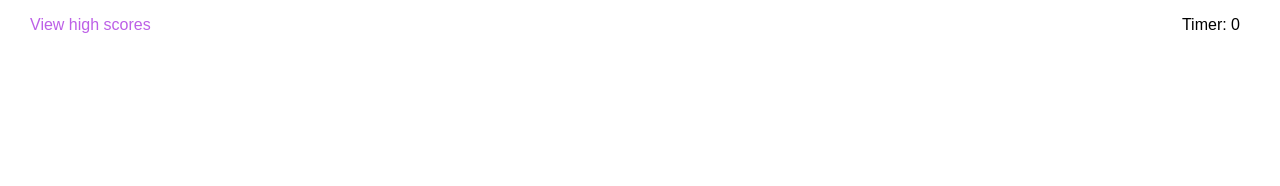
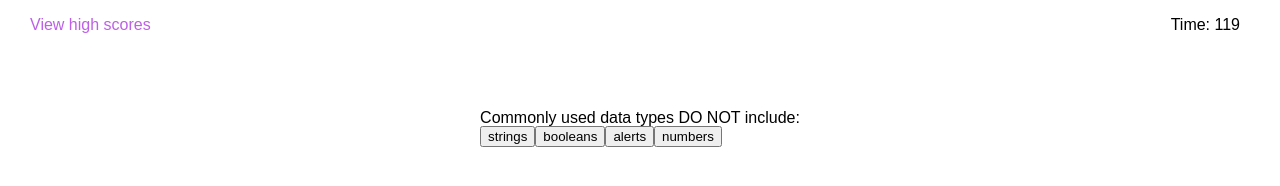
Before and after one commit to Josejpd3/04-Module-Challenge, a plain HTML site: page index.html in a window 1280 px wide. Both pictures are taken after a click on the button "Start Quiz". Drawn offline with Linux system fonts and the light colour scheme.

Commit message:
created get currentQuestion and timer countdown

```diff
--- a/assets/js/script.js
+++ b/assets/js/script.js
@@ -1,11 +1,17 @@
 // Main Screen
 let mainScreen = document.querySelector('.main');
 let startBtn = document.querySelector('#btn-start');
+let timerElement = document.querySelector('.timer');
 
 // Questions Screen
 let questionScreen = document.querySelector('#questions-section');
 let questionElement = document.querySelector('#question-title');
 let choicesElement = document.querySelector('#choices');
+
+let questionNumber = 0;
+let currentQuestion;
+let time = 120;
+
 
 // Final Score Screen
 let scoreScreen = document.querySelector('#end-screen');
@@ -14,10 +20,16 @@ let initialsInput = document.querySelector('#initials');
 let submitInitial = document.querySelector('#submit');
 
 
+
+
 // Main Screen
 function startQuiz() {
     mainScreen.classList.add('hide')
     questionScreen.classList.remove('hide')
+
+
+    timer()
+    getQuestion()
 }
 
 
@@ -27,7 +39,72 @@ startBtn.addEventListener("click", function(event) {
     event.preventDefault()
     startQuiz()
 })
+
+
+
+
+
+
+
+
+
+
+
+
+
+
+
+
+
+
+
 // Questions Screen
+function timer() {
+    let timer = setInterval(function() {
+        timerElement.innerHTML = `Time: ${time}`;
+        time--;
+        if (time < 0) {
+            clearInterval(timer);
+        }
+    }, 1000)
+}
+
+
+function getQuestion() {
+
+
+    currentQuestion = questions[questionNumber].title
+    questionElement.textContent = currentQuestion
+
+    for (let i = 0; i < questions[questionNumber].choices.length; i++) {
+        let choices = document.createElement("button")
+        choicesElement.append(choices)
+        choices.classList.add("optionBtn")
+        choices.textContent = questions[questionNumber].choices[i]
+    }
+
+
+
+
+
+}
+
+
+
+
+
+
+
+
+
+
+
+
+
+
+
+
+
 
 
 
--- a/index.html
+++ b/index.html
@@ -11,7 +11,7 @@
   <body>
     <header>
       <a href="./assets/html/highscores.html">View high scores</a>
-      <span class="timer">Timer: 0</span>
+      <span class="timer">Time: 0</span>
     </header>
     <main>
       <div class="main">
```
